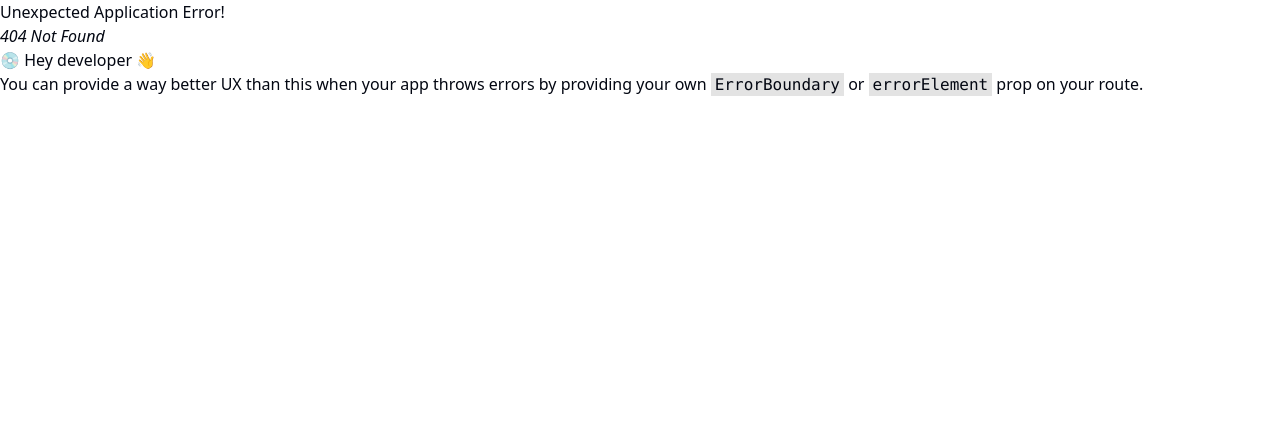
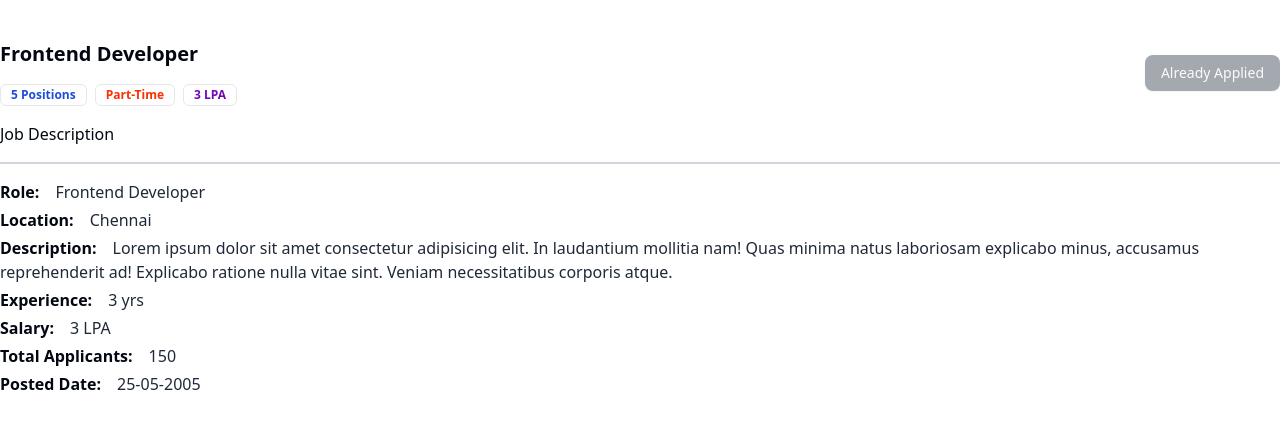
Before and after one commit to AjaySusanth/job-portal-deploy, a React (Vite) app in the folder frontend/: page /description/1 in a window 1280 px wide. Before the commit this address had no page. Shown: the top 428 px of the page. Built offline with nearby package versions, Linux system fonts and the light colour scheme.

Commit message:
job description page

```diff
--- a/frontend/src/App.jsx
+++ b/frontend/src/App.jsx
@@ -5,6 +5,7 @@
 import Jobs from "./components/Jobs"
 import Browse from "./components/Browse"
 import Profile from "./components/Profile"
+import JobDescription from "./components/JobDescription"
 
 const appRouter = createBrowserRouter([
   {
@@ -24,6 +25,10 @@
     element:<Jobs/>
   },
   {
+    path:'/description/:id',
+    element:<JobDescription/>
+  },
+  {
     path:'/browse',
     element:<Browse/>
   },
--- a/frontend/src/components/JobCard.jsx
+++ b/frontend/src/components/JobCard.jsx
@@ -2,8 +2,11 @@
 import { Button } from "./ui/button"
 import { Avatar, AvatarImage } from "./ui/avatar"
 import { Badge } from "./ui/badge"
+import { useNavigate } from "react-router-dom"
 
 const JobCard = () => {
+    const jobId = '1254dsa46dad6adasd'
+    const navigate = useNavigate()
     return (
         <div className='p-5 rounded-md shadow-xl bg-white border border-gray-100'>
             <div className='flex items-center justify-between'>
@@ -31,7 +34,7 @@
                 <Badge className={'text-[#7209b7] font-bold'} variant="ghost">10 LPA</Badge>
             </div>
             <div className='flex items-center gap-4 mt-4'>
-                <Button variant="outline">Details</Button>
+                <Button onClick={()=> navigate(`/description/${jobId}`)} variant="outline">Details</Button>
                 <Button className="bg-[#7209b7]">Save For Later</Button>
             </div>
         </div>
--- /dev/null
+++ b/frontend/src/components/JobDescription.jsx
@@ -0,0 +1,36 @@
+import { Badge } from "./ui/badge"
+import { Button } from "./ui/button"
+
+const JobDescription = () => {
+    const isApplied = true
+    return (
+        <div className='max-w-7xl mx-auto my-10'>
+            <div className='flex items-center justify-between'>
+                <div>
+                       <h1 className='font-bold text-xl'>Frontend Developer</h1>
+                    <div className='flex items-center gap-2 mt-4'>
+                        <Badge className={'text-blue-700 font-bold'} variant="ghost"> 5 Positions</Badge>
+                        <Badge className={'text-[#F83002] font-bold'} variant="ghost">Part-Time</Badge>
+                        <Badge className={'text-[#7209b7] font-bold'} variant="ghost">3 LPA</Badge>
+                    </div>
+                </div>
+                <Button
+                    disabled={isApplied}
+                    className={`rounded-lg ${isApplied ? 'bg-gray-600 cursor-not-allowed' : 'bg-[#7209b7] hover:bg-[#5f32ad]'}`}>
+                    {isApplied ? 'Already Applied' : 'Apply Now'}
+                </Button>
+            </div>
+            <h1 className='border-b-2 border-b-gray-300 font-medium py-4'>Job Description</h1>
+            <div className='my-4'>
+                <h1 className='font-bold my-1'>Role:<span className='pl-4 font-normal text-gray-800'>Frontend Developer</span></h1>
+                <h1 className='font-bold my-1'>Location:<span className='pl-4 font-normal text-gray-800'>Chennai</span></h1>
+                <h1 className='font-bold my-1'>Description:<span className='pl-4 font-normal text-gray-800'>Lorem ipsum dolor sit amet consectetur adipisicing elit. In laudantium mollitia nam! Quas minima natus laboriosam explicabo minus, accusamus reprehenderit ad! Explicabo ratione nulla vitae sint. Veniam necessitatibus corporis atque.</span></h1>
+                <h1 className='font-bold my-1'>Experience:<span className='pl-4 font-normal text-gray-800'>3 yrs</span></h1>
+                <h1 className='font-bold my-1'>Salary:<span className='pl-4 font-normal text-gray-800'>3 LPA</span></h1>
+                <h1 className='font-bold my-1'>Total Applicants:<span className='pl-4 font-normal text-gray-800'>150</span></h1>
+                <h1 className='font-bold my-1'>Posted Date:<span className='pl-4 font-normal text-gray-800'>25-05-2005</span></h1>
+            </div>
+        </div>
+    )
+}
+export default JobDescription
```
